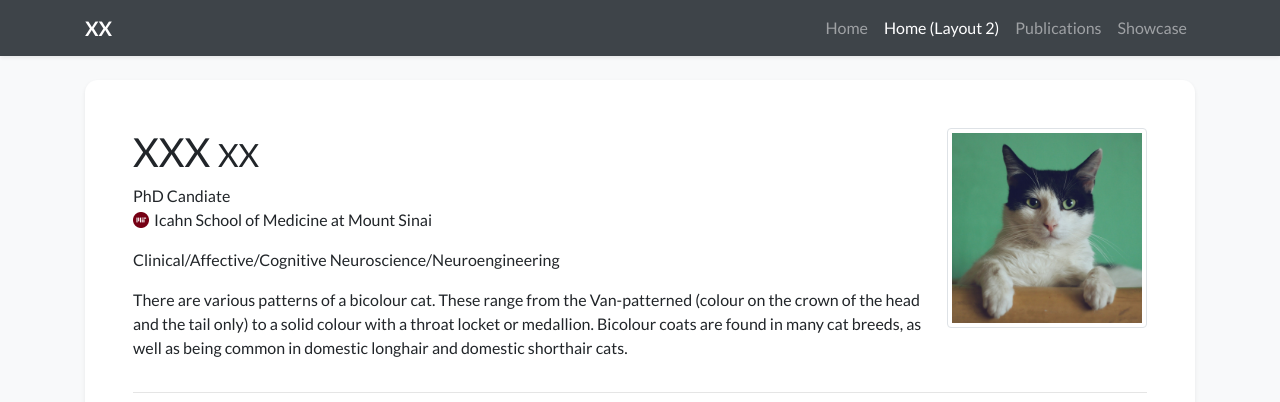
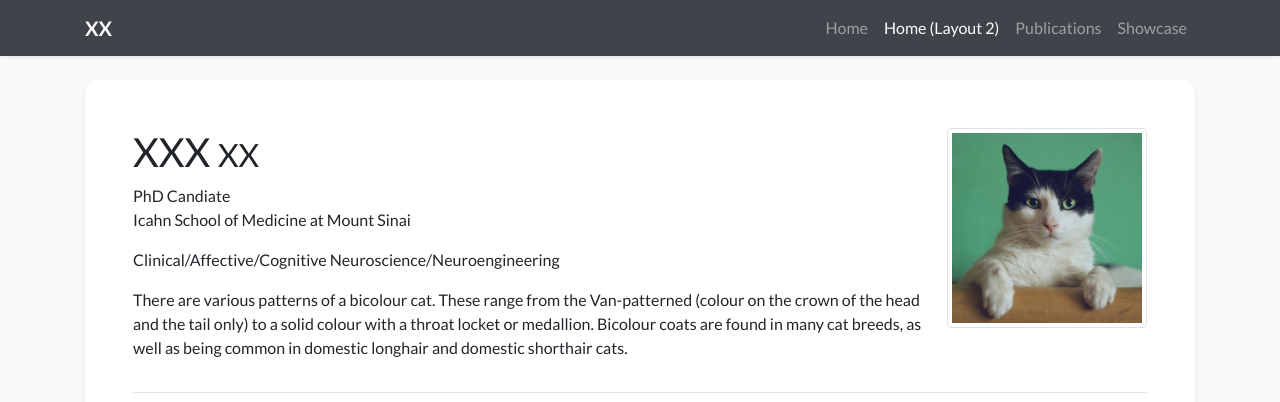
Before and after one commit to ha-neul-song/ha-neul-song.github.io, a Jekyll site: the page built from index_layout2.html, in a window 1280 px wide. Shown: the top 402 px of the page. Built offline with Jekyll 4.4.1, drawn with Linux system fonts in a browser that asks for light colours; nearby versions of some CDN libraries; a style sheet for code colours, icons or effects is not loaded.

Commit message:
Update profile.yml

```diff
--- a/_data/profile.yml
+++ b/_data/profile.yml
@@ -5,7 +5,7 @@ navbar_name: "XX"
 positions:
 - name: PhD Candiate
 - name: Icahn School of Medicine at Mount Sinai
-  logo: /assets/images/badges/MIT_Social_circle.png  # Logo is optional
+  # logo: /assets/images/badges/MIT_Social_circle.png  # Logo is optional
 
 
 email: "your@email.com"
```
